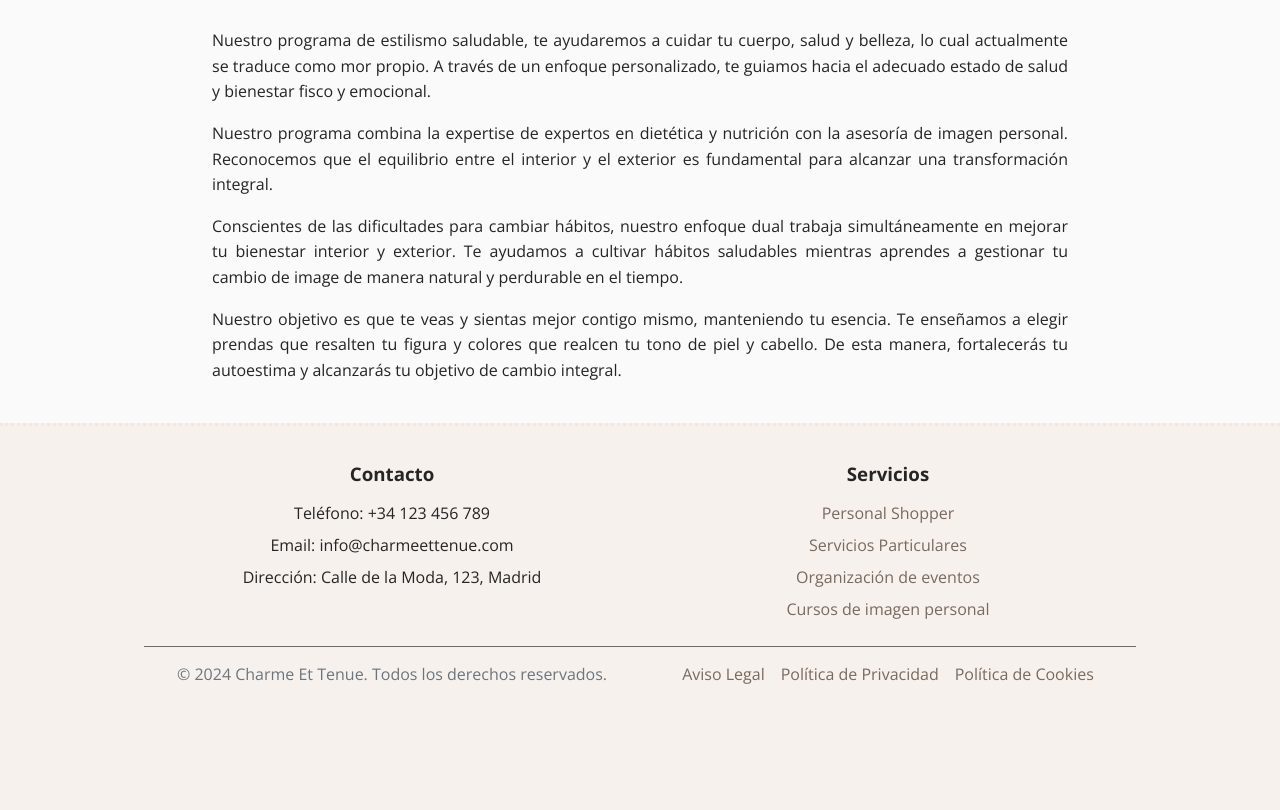
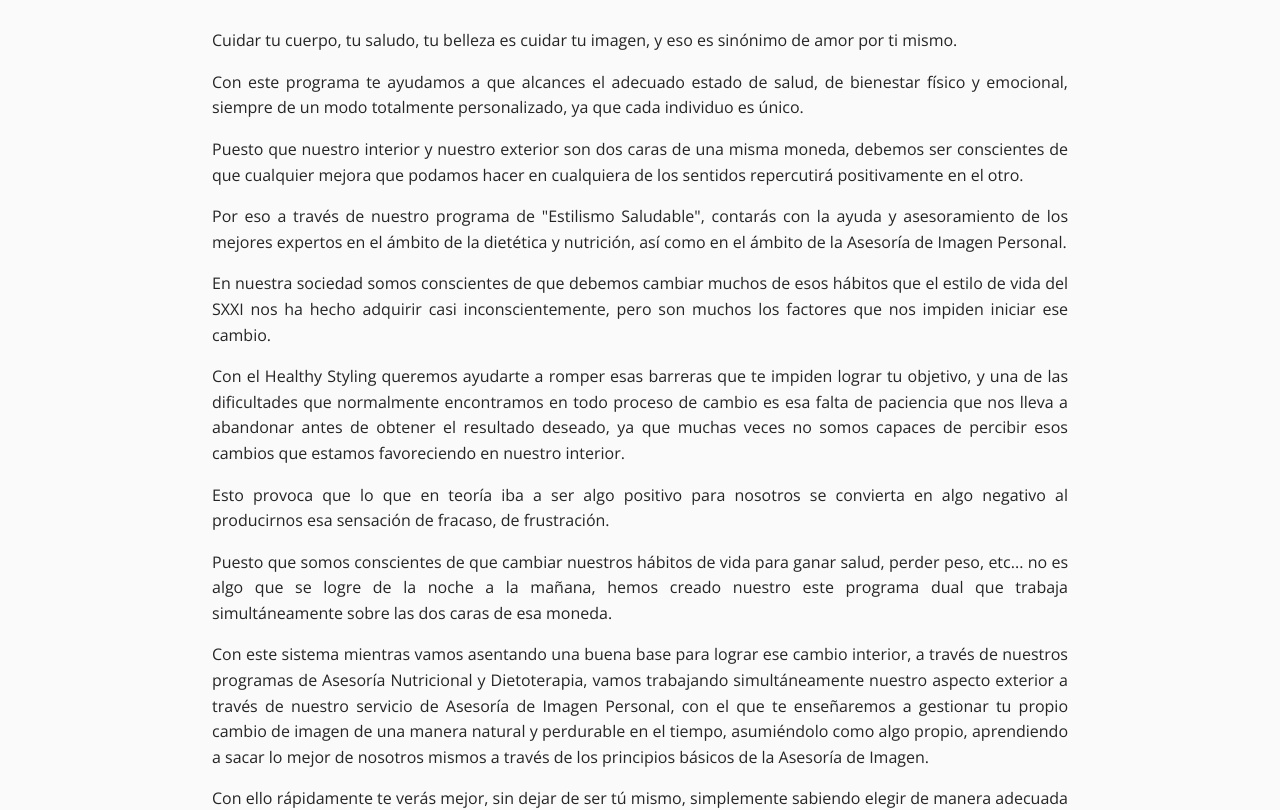
Before and after one commit to AitorCalderon99/charmet-et-tenue, an Angular app: page /servicios-particulares/healthy-styling in a window 1280 px wide. Shown: the part 260-1070 px from the top of the page. Before the commit the page ends 971 px from the top, so only its background shows below. Built offline with nearby package versions, Linux system fonts and the light colour scheme.

Commit message:
feat(texts): Requested text changes

```diff
--- a/src/app/personal-shopper/personal-shopper.component.html
+++ b/src/app/personal-shopper/personal-shopper.component.html
@@ -1,19 +1,23 @@
 <div class="main-text">
   <h1 class="cursive-header highlight">Personal Shopper</h1>
   <img ngSrc="assets/images/shopping.jpg" alt="Shopping img" height="481" width="1000">
-  <h2>¿Sabias que puedes contar con un personal shopper como las celebridades?</h2>
-
-  <p>En Charme et tenue, ofrecemos servicios de personal shopper en Bilbao, tanto para quienes
-    necesitan asesoramiento constante como para quienes buscan mejorar su imagen
-    personalmente.</p>
-
-  <p>Te ayudaremos a hacer compras inteligentes, invirtiendo en prendas que se ajuste a tu estilo y
-    necesidades. Si te aburre ir de compras, no tienes tiempo o has gastado dinero en prendas que
-    no necesitabas, contáctanos. Te garantizamos resultados óptimos y un armario lleno solo de <span class="highlight">lo
-    mejor para ti.</span></p>
-
-  <p>La imagen personal es crucial en el mundo profesional. Si tienes dudas sobre tu atuendo para
-    el trabajo o un evento importante, <span class="highlight">¡Contáctanos!</span> Adaptamos nuestros servicios a tu presupuesto y necesidades,
-    convirtiendo el asesoramiento en una versión inteligente que
-    maximiza tu guardarropa y ahorra dinero a largo plazo.</p>
+  <p>Todos hemos oído que las celebrities, actores… están profesionalmente en todo lo referente a su imagen personal,
+    pero ¿Puedo yo contratar un asesor personal?</p>
+  <p>Desde Charme et Tenue prestamos nuestros servicios de personal shopper, no solo a aquellas personas que por su
+    actividad profesional o su vida social necesitan de un asesoramiento continuo, sino que cada vez son mas las
+    personas que demandan nuestro servicio particular.</p>
+  <p>¿Por qué necesito un personal shopper? ¿cómo puede ayudarme?</p>
+  <p>Ponemos a tu servicio la ayuda de las mejores profesionales para que en una sesión de compras, seas capaz de
+    adquirir aquellas prendas que realmente necesitas para completar tus looks y estilismos. Bajo la supervisión de un
+    asesor experto aprenderás la manera más inteligente de realizar tus compras, comprando sólo aquellas prendas que
+    realmente necesitas, que más se ajustan a tu fisionomía y acordes a tu personalidad y estilo de vida. Descubre en
+    que prendas o complementos merece realmente la pena hacer un esfuerzo económico y en cuáles no.</p>
+  <p>Si ir de compras te aburre, no tienes tiempo, o simplemente sientes que tras gastar una cantidad importante de
+    dinero no has sido capaz de comprar esas prendas que realmente necesitabas o querías, no dudes en contactar con
+    nosotros, obtendrás los mejores resultados y ahorrarás tiempo y tu armario solo tendrá lo más adecuado para ti, no
+    volverás a llenarlo con prendas que no te sueles poner porque realmente no te convencen o no son las que mejor te
+    sientan.</p>
+  <p>La imagen personal es crucial en el mundo profesional y personal. ¡Contáctanos! Adaptamos nuestros servicios a tu
+    presupuesto y necesidades, convirtiendo el asesoramiento en una versión inteligente que maximiza tu guardarropa y
+    ahorra dinero.</p>
 </div>
--- a/src/app/servicios-particulares/analisis-morfologico/analisis-morfologico.component.html
+++ b/src/app/servicios-particulares/analisis-morfologico/analisis-morfologico.component.html
@@ -1,23 +1,18 @@
 <div class="main-text">
   <h1 class="cursive-header highlight">Análisis Morfológico</h1>
 
-  <p>Cada uno de nosotros posee una forma y figura corporal nica, lo que significa que no todas las prendas nos van a
-    favorecer por igual. Pero: </p>
-
+  <p>Cada uno de nosotros posee una forma y figura única, lo que significa que no todas las prendas nos van a favorecer
+    por igual:</p>
   <ul>
-    <li>¿Realmente sabemos que tipo de prendas nos quedan mejor?</li>
-    <li>¿Somos conscientes de como ciertos cortes o escotes nos pueden realzar los atributos o disimular nuestras áreas
-      de preocupación?
+    <li>¿Realmente sabemos que tipo de prendas nos queda mejor?</li>
+    <li>¿Somos conscientes de como ciertos cortes o escotes nos puede realzar los atributos o disimular las áreas que
+      nos preocupan?
     </li>
   </ul>
-  <p>El éxito de un cambio de imagen radica en el profundo autoconocimiento. Por eso, ofrecemos un servicio completo que
-    te ayudara a entender mejor tu cuerpo y tus preferencias corporales.</p>
-
-  <p>Como nuestro servicio, recibirás un detallado estudio que te permitirá identificar que tipo de prendas te favorecen
-    más y cuales deberías evitar. Tu estilo personal y tus necesidades profesionales serán considerados
-    cuidadosamente para que, junto con tus medidas y formas corporales, aprendas a seleccionar la ropa que mejor se a
-    adapte a ti.</p>
-
-  <p>¡No te conformes con las prendas que no te hacen sentir seguro/a! descubre como potenciar tu estilo y lucir lo
+  <p>El éxito de un <span class="highlight">cambio de imagen</span> radica en el profundo autoconocimiento de uno mismo.</p>
+  <p>Con nuestro servicio, recibirás un detallado estudio que te permitirá identificar que tipo de prendas te favorecen
+    mas y cuales deberías evitar. Tu estilo personal y tus necesidades profesionales serán considerados cuidadosamente
+    para que, junto con tus medidas y formas corporales, aprendas a seleccionar la ropa que mejor se adapte a ti.</p>
+  <p>¡No te conformes con las prendas que no te hacen sentir seguro/a! descubre como potenciar tu imagen y lucir lo
     mejor de ti mismo en cada ocasión.</p>
 </div>
--- a/src/app/servicios-particulares/cambio-step/cambio-step.component.html
+++ b/src/app/servicios-particulares/cambio-step/cambio-step.component.html
@@ -1,15 +1,14 @@
 <div class="main-text">
   <h1 class="cursive-header highlight">Asesoría Hombres</h1>
 
-  <p>En charme et tenue hemos desarrollado una filosofía de trabajo única que permite a nuestros clientes gestionar su
+  <p>En charme et tenue hemos <span class="highlight">desarrollado una filosofía de trabajo única</span> que permite a nuestros clientes gestionar su
     propio cambio de imagen de manera natural y perdurable en el tiempo. Nos diferenciamos de otras metodologías
     utilizadas en el sector de la asesoría de imagen personal al enfocarnos en un enfoque personalizado y evolutivo.</p>
   <p>Este cambio se divide en dos etapas fundamentales:</p>
   <ul>
-    <li>En primer lugar, nos centramos en evolucionar sobre nuestro pasado (paso uno y dos)
-      Durante esta fase, identificamos y potenciamos todas las habilidades y buenos hábitos que has adquirido a lo largo
-      de
-      tu vida, al tiempo que corregimos aquellos aspectos que puedan estar limitando el potencial de tu imagen personal.
+    <li>En primer lugar, nos centramos en evolucionar sobre nuestro pasado (paso uno y dos) Durante esta fase,
+      identificamos y potenciamos todas las habilidades y buenos hábitos que has adquirido a lo largo de tu vida, al
+      tiempo que corregimos aquellos aspectos que puedan estar limitando el potencial de tu imagen personal.
     </li>
     <li>Avanzamos hacia el futuro, paso (tres y cuatro) donde creamos una serie de hábitos, rutinas y pautas de trabajo
       que te ayudaran a consolidar la imagen que siempre has deseado. Este proceso se basa en el aprendizaje y el
@@ -17,4 +16,5 @@
       aspiraciones, tanto personales como profesionales.
     </li>
   </ul>
+
 </div>
--- a/src/app/servicios-particulares/healthy-styling/healthy-styling.component.html
+++ b/src/app/servicios-particulares/healthy-styling/healthy-styling.component.html
@@ -1,17 +1,32 @@
 <div class="main-text">
   <h1 class="cursive-header highlight">Healthy Styling</h1>
 
-  <p>Nuestro programa de estilismo saludable, te ayudaremos a cuidar tu cuerpo, salud y belleza, lo cual actualmente se
-    traduce como mor propio. A través de un enfoque personalizado, te guiamos hacia el adecuado estado de salud y
-    bienestar fisco y emocional.</p>
-  <p>Nuestro programa combina la expertise de expertos en dietética y nutrición con la asesoría de imagen personal.
-    Reconocemos que el equilibrio entre el interior y el exterior es fundamental para alcanzar una transformación
-    integral.</p>
-  <p>Conscientes de las dificultades para cambiar hábitos, nuestro enfoque dual trabaja simultáneamente en mejorar tu
-    bienestar interior y exterior. Te ayudamos a cultivar hábitos saludables mientras aprendes a gestionar tu cambio de
-    image de manera natural y perdurable en el tiempo.</p>
-  <p>Nuestro objetivo es que te veas y sientas mejor contigo mismo, manteniendo tu esencia. Te enseñamos a elegir
-    prendas que resalten tu figura y colores que realcen tu tono de piel y cabello. De esta manera, fortalecerás tu
-    autoestima y alcanzarás tu objetivo de cambio integral.</p>
-
+  <p>Cuidar tu cuerpo, tu saludo, tu belleza es cuidar tu imagen, y eso es sinónimo de amor por ti mismo.</p>
+  <p>Con este programa te ayudamos a que alcances el adecuado estado de salud, de bienestar físico y emocional, siempre
+    de un modo totalmente personalizado, ya que cada individuo es único.</p>
+  <p>Puesto que nuestro interior y nuestro exterior son dos caras de una misma moneda, debemos ser conscientes de que
+    cualquier mejora que podamos hacer en cualquiera de los sentidos repercutirá positivamente en el otro.</p>
+  <p>Por eso a través de nuestro programa de "Estilismo Saludable", contarás con la ayuda y asesoramiento de los mejores
+    expertos en el ámbito de la dietética y nutrición, así como en el ámbito de la Asesoría de Imagen Personal.</p>
+  <p>En nuestra sociedad somos conscientes de que debemos cambiar muchos de esos hábitos que el estilo de vida del SXXI
+    nos ha hecho adquirir casi inconscientemente, pero son muchos los factores que nos impiden iniciar ese cambio.</p>
+  <p>Con el Healthy Styling queremos ayudarte a romper esas barreras que te impiden lograr tu objetivo, y una de las
+    dificultades que normalmente encontramos en todo proceso de cambio es esa falta de paciencia que nos lleva a
+    abandonar antes de obtener el resultado deseado, ya que muchas veces no somos capaces de percibir esos cambios que
+    estamos favoreciendo en nuestro interior.</p>
+  <p>Esto provoca que lo que en teoría iba a ser algo positivo para nosotros se convierta en algo negativo al
+    producirnos esa sensación de fracaso, de frustración.</p>
+  <p>Puesto que somos conscientes de que cambiar nuestros hábitos de vida para ganar salud, perder peso, etc... no es
+    algo que se logre de la noche a la mañana, hemos creado nuestro este programa dual que trabaja simultáneamente sobre
+    las dos caras de esa moneda.</p>
+  <p>Con este sistema mientras vamos asentando una buena base para lograr ese cambio interior, a través de nuestros
+    programas de Asesoría Nutricional y Dietoterapia, vamos trabajando simultáneamente nuestro aspecto exterior a través
+    de nuestro servicio de Asesoría de Imagen Personal, con el que te enseñaremos a gestionar tu propio cambio de imagen
+    de una manera natural y perdurable en el tiempo, asumiéndolo como algo propio, aprendiendo a sacar lo mejor de
+    nosotros mismos a través de los principios básicos de la Asesoría de Imagen.</p>
+  <p>Con ello rápidamente te verás mejor, sin dejar de ser tú mismo, simplemente sabiendo elegir de manera adecuada que
+    prendas son las que mejor te sientan en base a tu tipología de cuerpo, o cuáles son los colores que más te favorecen
+    en base a tu tono de piel o color de pelo.</p>
+  <p>De esta manera te sentirás mejor, reforzarás tu autoestima y conseguirás alcanzar ese objetivo tan ansiado, tu
+    cambio integral.</p>
 </div>
--- a/src/styles.scss
+++ b/src/styles.scss
@@ -25,7 +25,7 @@ body {
 .main-text {
   margin: 0 auto;
   width: 100%;
-  padding: 20px 20px 24px;
+  padding: 20px 20px 40px;
   text-align: justify;
 
 
```
Also changed, not shown: src/app/servicios-particulares/asesoria-belleza/asesoria-belleza.component.html (+16 -24 lines).
